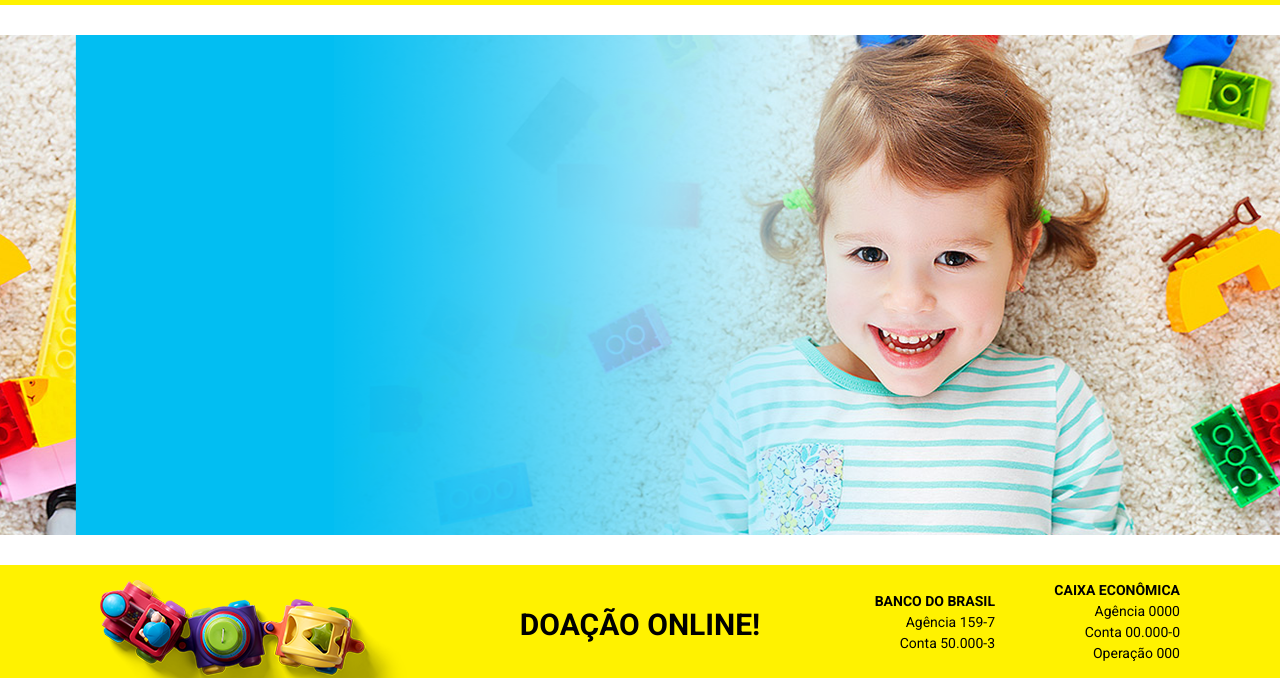
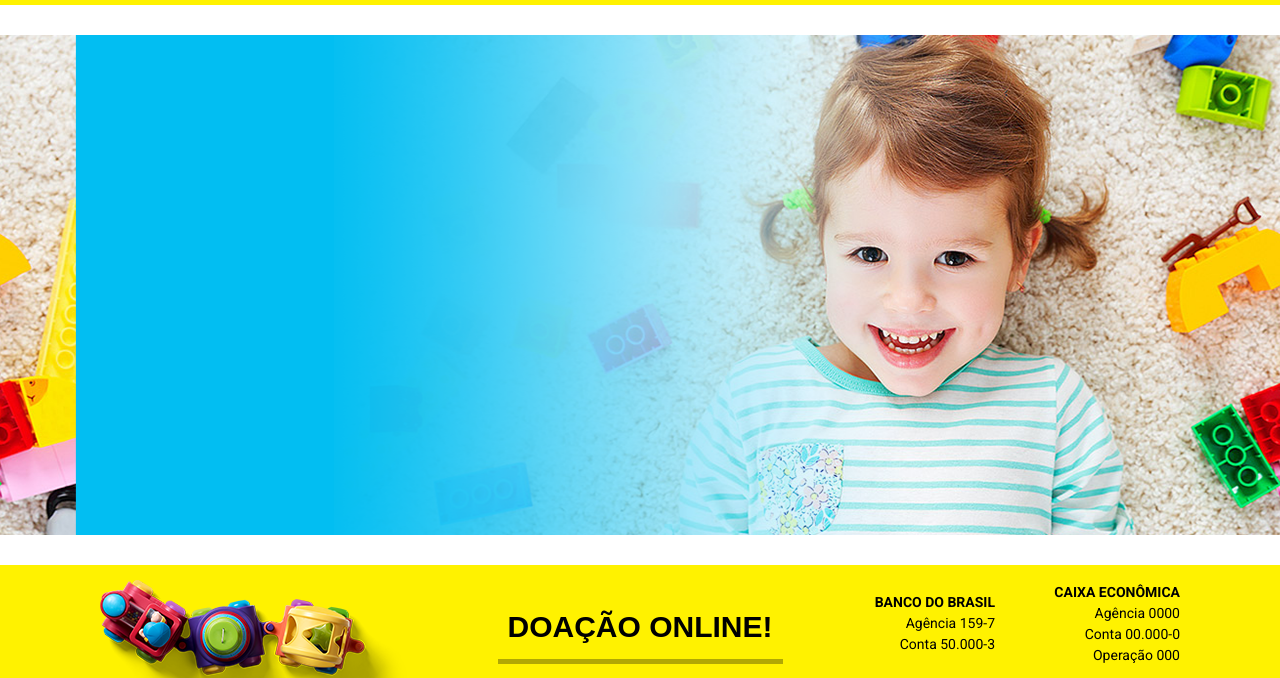
Before and after one commit to developerjonilson/iacc, a plain HTML site: page index.html in a window 1280 px wide. Shown: the part 152-830 px from the top of the page. Drawn offline with nearby package versions, Linux system fonts and the light colour scheme; a web font is replaced by a local one.

Commit message:
made button

```diff
--- a/css/style.css
+++ b/css/style.css
@@ -86,6 +86,36 @@ body {
    font-size: 30px;
    margin-top: 14px;
  }
+
+ .btn-donation {
+  font-family: arial;
+  border:none;
+  padding:10px;
+  cursor: pointer;
+  display:inline-block;
+  text-decoration: none;
+  border-radius: 0;
+}
+
+.btn-donate {
+  background:#fff200;
+  color:#000;
+  box-shadow:0 5px 0 #b1a804;
+}
+
+.btn-donate:hover {
+  background:#ed1550;
+  box-shadow:0 7px 0 #b40433;
+  color: #fff;
+}
+
+.btn-donate:active{
+  position:relative;
+  top:5px;
+  box-shadow:none;
+}
+
+
 
 .section-news {
   background-color: #f0f0f0;
--- a/index.html
+++ b/index.html
@@ -96,7 +96,7 @@
                 <div class="row d-flex align-items-center">
 
                   <div class="col-12 col-md-6">
-                    <h2 class="donaiton-title font-bold">DOAÇÃO ONLINE!</h2>
+                    <a href="#"><h2 class="donaiton-title font-bold btn btn-donation btn-donate"> DOAÇÃO ONLINE!</h2></a>
                   </div>
 
                   <div class="col-12 col-md-3 text-right">
```
